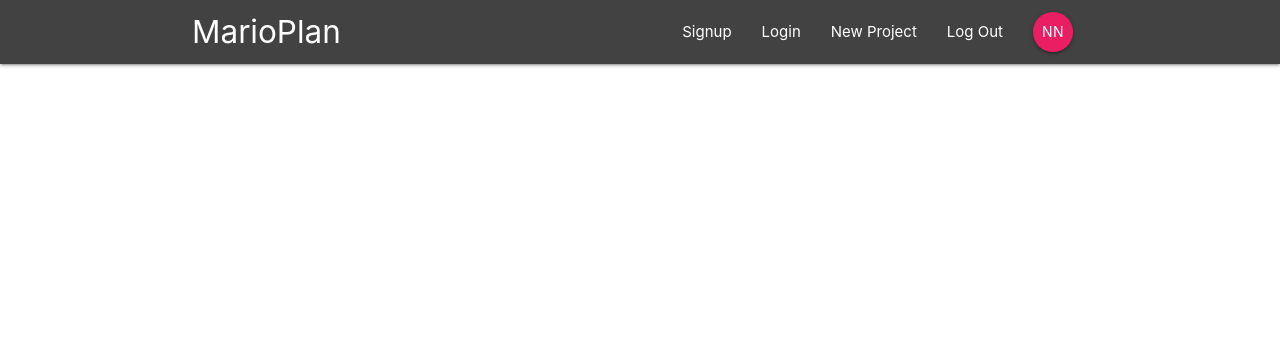
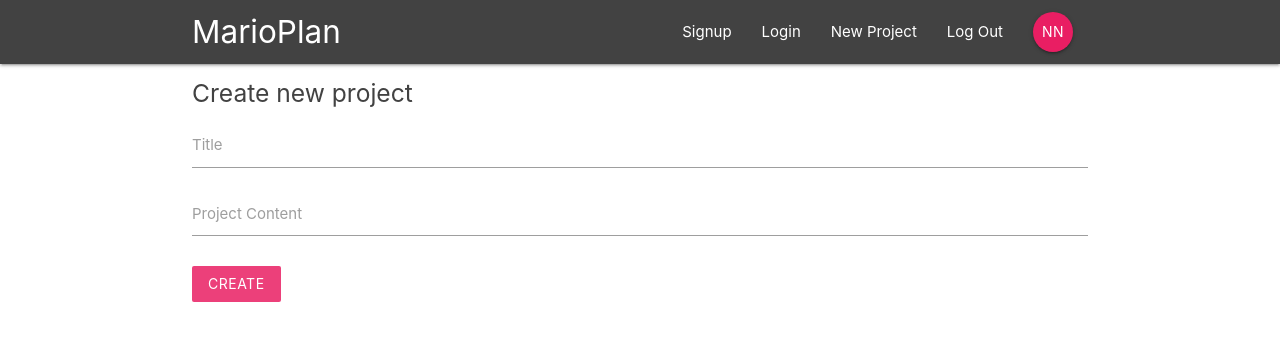
Before and after one commit to PanumasMosess/MarioPlan, a React (Create React App) app: page /create in a window 1280 px wide. Shown: the top 340 px of the page. Built offline with nearby package versions, Linux system fonts and the light colour scheme.

Commit message:
CreateProject Component

```diff
--- a/src/App.js
+++ b/src/App.js
@@ -6,6 +6,7 @@ import Dashboard from "./components/dashboard/Dashboard";
 import ProjectDetail from "./components/projects/ProjectDetails";
 import SignIn from "./components/auth/SignIn";
 import SignUp from './components/auth/SignUp';
+import CreateProject from './components/projects/CreateProject';
 
 function App() {
   return (
@@ -17,6 +18,7 @@ function App() {
           <Route path="/project/:id" component={ProjectDetail} />
           <Route path="/signin" component={SignIn} />
           <Route path="/signup" component={SignUp} />
+          <Route path="/create" component={CreateProject} />
         </Switch>
       </div>
     </BrowserRouter>
--- a/src/components/projects/CreateProject.js
+++ b/src/components/projects/CreateProject.js
@@ -0,0 +1,39 @@
+import React, { Component } from "react";
+
+class CreatePrject extends Component {
+  state = {
+    title: "",
+    content: ""
+  };
+  handleChange = e => {
+    this.setState({
+      [e.target.id]: e.target.value
+    });
+  };
+  handleSubmit = e => {
+    e.preventDefault();
+    console.log(this.state);
+  };
+  render() {
+    return (
+      <div className="container">
+        <form onSubmit={this.handleSubmit} className="white">
+          <h5 className="grey-text text-darken-3">Create new project </h5>
+          <div className="input-field">
+            <label htmlFor="title">Title</label>
+            <input type="text" id="title" onChange={this.handleChange} />
+          </div>
+          <div className="input-field">
+            <label htmlFor="content">Project Content</label>
+           <textarea id="content" cols="30" rows="10"  className="materialize-textarea" onChange={this.handleChange}></textarea>
+          </div>
+          <div className="input-field">
+            <button className="btn pink lighten-1 z-depth-0">Create</button>
+          </div>
+        </form>
+      </div>
+    );
+  }
+}
+
+export default CreatePrject;
```
